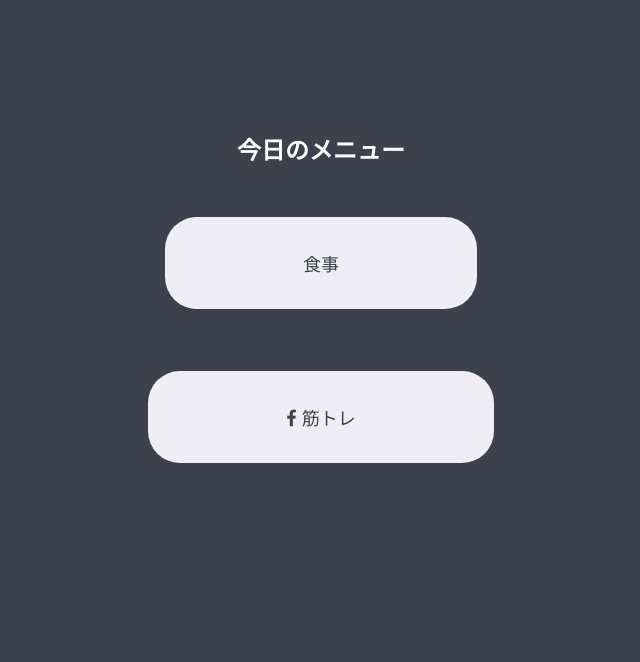
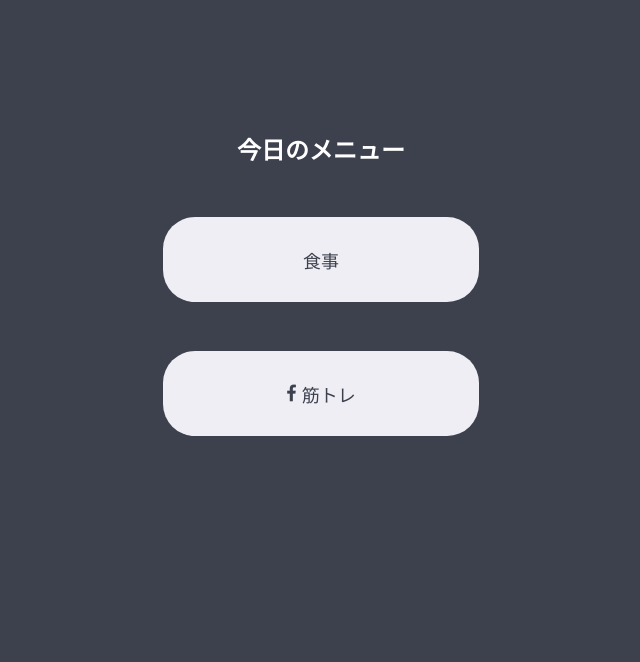
Before and after one commit to Piro-05/-, a Flask app: template templates/menu.html in a window 1280 px wide. Shown: the part 65-727 px from the top of the page, without its empty margins (319-959 px from the left). After the commit the page ends 501 px from the top, so only its background shows below. Run offline with Flask 2, Linux system fonts and the light colour scheme; the template is opened without the code that fills it, so the values that code supplies are empty; some libraries are stand-ins or nearby versions.

Commit message:
HTML&CSS修正(アシハラ)

```diff
--- a/static/css/eat_sp.css
+++ b/static/css/eat_sp.css
@@ -48,10 +48,11 @@ body {
 }
 
 header {
-    /*ハンバーガメニュー*/
     background-color: #EFEEF5;
     height: 71px;
 }
+
+
 
 .main {
     /*height: 505px;*/
@@ -137,6 +138,7 @@ footer {
     justify-content: center;
     /*左右中央揃え*/
     align-items: center;
+    margin-top: 30px;
 }
 
 .backhome p {
--- a/static/css/muscle_sp.css
+++ b/static/css/muscle_sp.css
@@ -137,6 +137,7 @@ footer {
     justify-content: center;
     /*左右中央揃え*/
     align-items: center;
+    margin-top: 30px;
 }
 
 .backhome p {
--- a/static/css/style_sp.css
+++ b/static/css/style_sp.css
@@ -1,6 +1,7 @@
 body {
   margin: 0;
   font-family: "Hiragino Kaku Gothic ProN";
+  background-color: #3d404D;
 }
 
 a {
@@ -41,11 +42,11 @@ body {
 }
 
 .signup {
-    background-color:#EFEEF5;
+  background-color: #EFEEF5;
 }
 
 .facebook {
-    background-color:#EFEEF5;
+  background-color: #EFEEF5;
   margin-right: 10px;
 }
 
@@ -54,12 +55,26 @@ body {
   } */
 
 .btn {
-    padding: 33px 138px;
-    color:#3D404D;
+  /*padding: 33px 138px;*/
+  width: 316px;
+  height: 85px;
+  color: #3D404D;
   display: inline-block;
   /* opacity: 0.8; */
   border-radius: 32px;
-    margin :31px;
+  margin: 31px 31px 0 31px;
+  display: flex;
+  justify-content: center;
+  /*左右中央揃え*/
+  align-items: center;
+}
+
+.btn-wrapper {
+  display: flex;
+  justify-content: center;
+  /*左右中央揃え*/
+  align-items: center;
+  flex-direction: column;
 }
 
 .btn:hover {
@@ -73,12 +88,12 @@ body {
 header {
   height: 65px;
   width: 100%;
-    background-color:#EFEEF5;
+  background-color: #EFEEF5;
   /* positionプロパティをfixedに、topを0に指定してください */
-    position:fixed;
-    top:0px;
+  position: fixed;
+  top: 0px;
   /* z-indexを10に指定してください */
-    z-index:10;
+  z-index: 10;
 }
 
 .logo {
@@ -91,7 +106,7 @@ body {
   float: left;
 }
 
-  .hum_menu{
+.hum_menu {
   float: right;
   background-color: rgba(255, 255, 255, 0.3);
   transition: all 0.5s;
@@ -107,6 +122,7 @@ body {
   color: white;
   display: block;
 }
+
 /*
   .lesson-wrapper {
     height: 500px;
@@ -189,6 +205,7 @@ body {
   right: 0px;
   top: 0px;
 }
+
 header .hum_menu a {
   display: block;
   height: 20px;
@@ -197,6 +214,7 @@ header .hum_menu a {
   background: #eeeaec;
   text-align: center;
 }
+
 header .hum_menu span {
   display: block;
   width: 20px;
--- a/templates/eatmenu.html
+++ b/templates/eatmenu.html
@@ -8,11 +8,14 @@
     <!--media="screen and ( max-width:750px )"-->
     <title>食事メニュー</title>
 
+
 </head>
 
 <body>
     <!--ヘッダの部分-->
-    <header></header>
+    <header>
+
+    </header>
 
     <!--ヘッダのした部分-->
     <div class="main">
--- a/templates/index.html
+++ b/templates/index.html
@@ -2,7 +2,7 @@
 
 {% block content %}
 
-<link rel="stylesheet" href="../-/style_sp.css">
+<link rel="stylesheet" href="../static/css/style_sp.css">
 
 <div>
   <p class="LOGO"></p>
--- a/templates/menu.html
+++ b/templates/menu.html
@@ -1,12 +1,15 @@
 <!DOCTYPE html>
 <html>
+
 <head>
   <meta charset="utf-8">
   <title>筋トレアプリ</title>
   <link rel="stylesheet" href="../static/css/style_sp.css">
   <link rel="stylesheet" href="//maxcdn.bootstrapcdn.com/font-awesome/4.3.0/css/font-awesome.min.css">
 </head>
+
 <body>
+
   <header>
     <div class="container">
       <div class="header-left">
@@ -21,13 +24,14 @@
       </div>
     </div>
   </header>
+
   <div class="top-wrapper">
     <div class="container">
       <h1>今日のメニュー</h1>
       <div class="btn-wrapper">
-          <a href="#" class="btn signup">食事</a>
+        <a href="./eatmenu.html" class="btn signup">食事</a>
         <!-- <p>or sign up with</p> --><br>
-          <a href="#" class="btn facebook"><span class="fa fa-facebook"></span>筋トレ</a>
+        <a href="./musclemenu.html" class="btn facebook"><span class="fa fa-facebook"></span>筋トレ</a>
         <!-- <a href="#" class="btn twitter"><span class="fa fa-twitter"></span>Twitterで登録</a> -->
       </div>
     </div>
@@ -85,4 +89,5 @@
       </div>
     </footer> -->
 </body>
+
 </html>
--- a/templates/type.html
+++ b/templates/type.html
@@ -24,17 +24,17 @@
         <div class="content">
             <!--ムッキムキ-->
 
-            <a href="#" class="btn mukkimuki">
+            <a href="./menu.html" class="btn mukkimuki">
                 <p>ムッキムキ</p>
             </a>
             <!--ナチュムキ-->
 
-            <a href="#" class="btn nachumuki">
+            <a href="./menu.html" class="btn nachumuki">
                 <p>ナチュムキ</p>
             </a>
 
             <!--あとで決める-->
-            <a href="#" class="btn atodekimeru">
+            <a href="./menu.html" class="btn atodekimeru">
                 <p>あとで決める</p>
             </a>
         </div>
```
Also changed, not shown: static/css/register.css (+15 -5 lines), templates/register.html (+8 -3 lines). Lines whose indentation alone changed are shown as unchanged.
